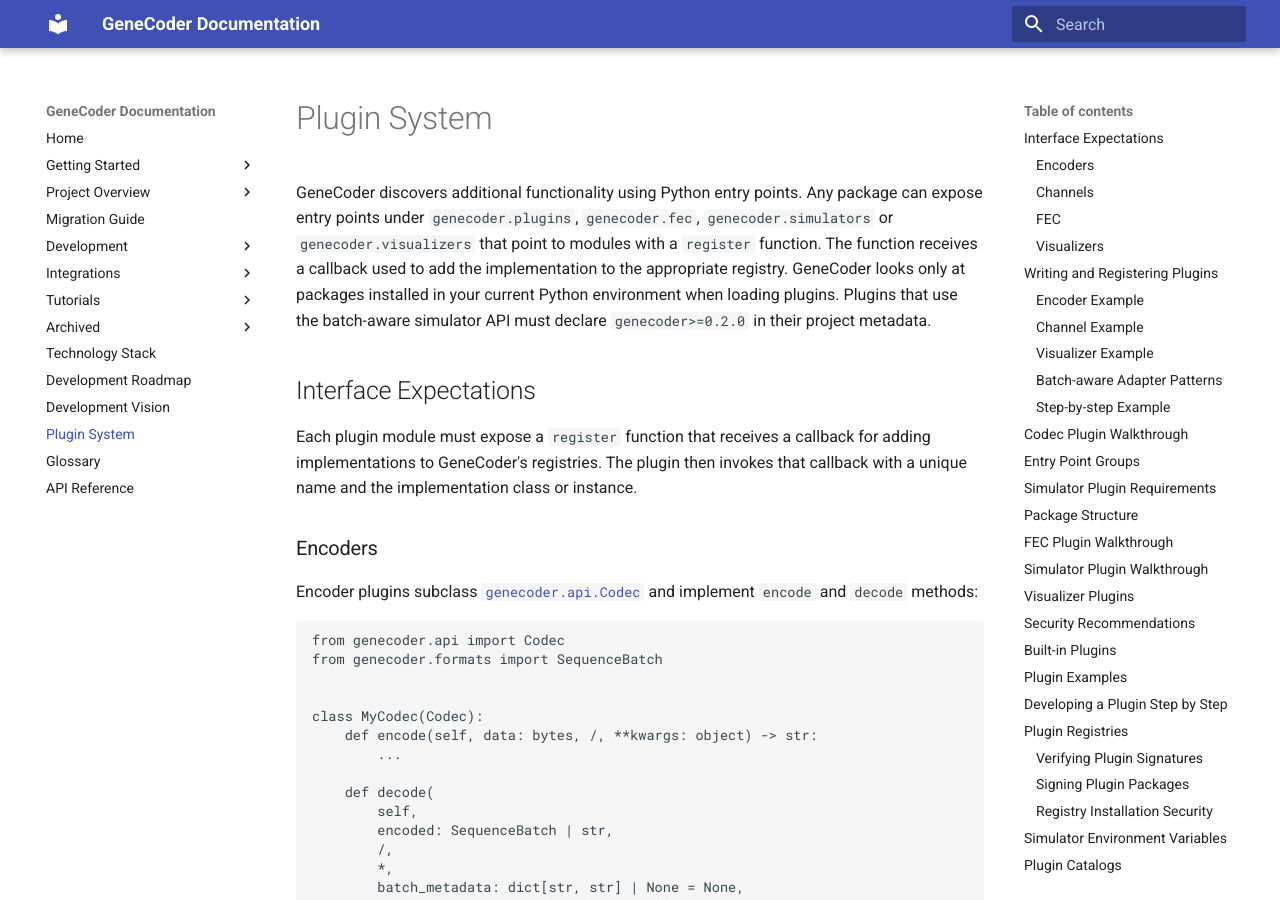
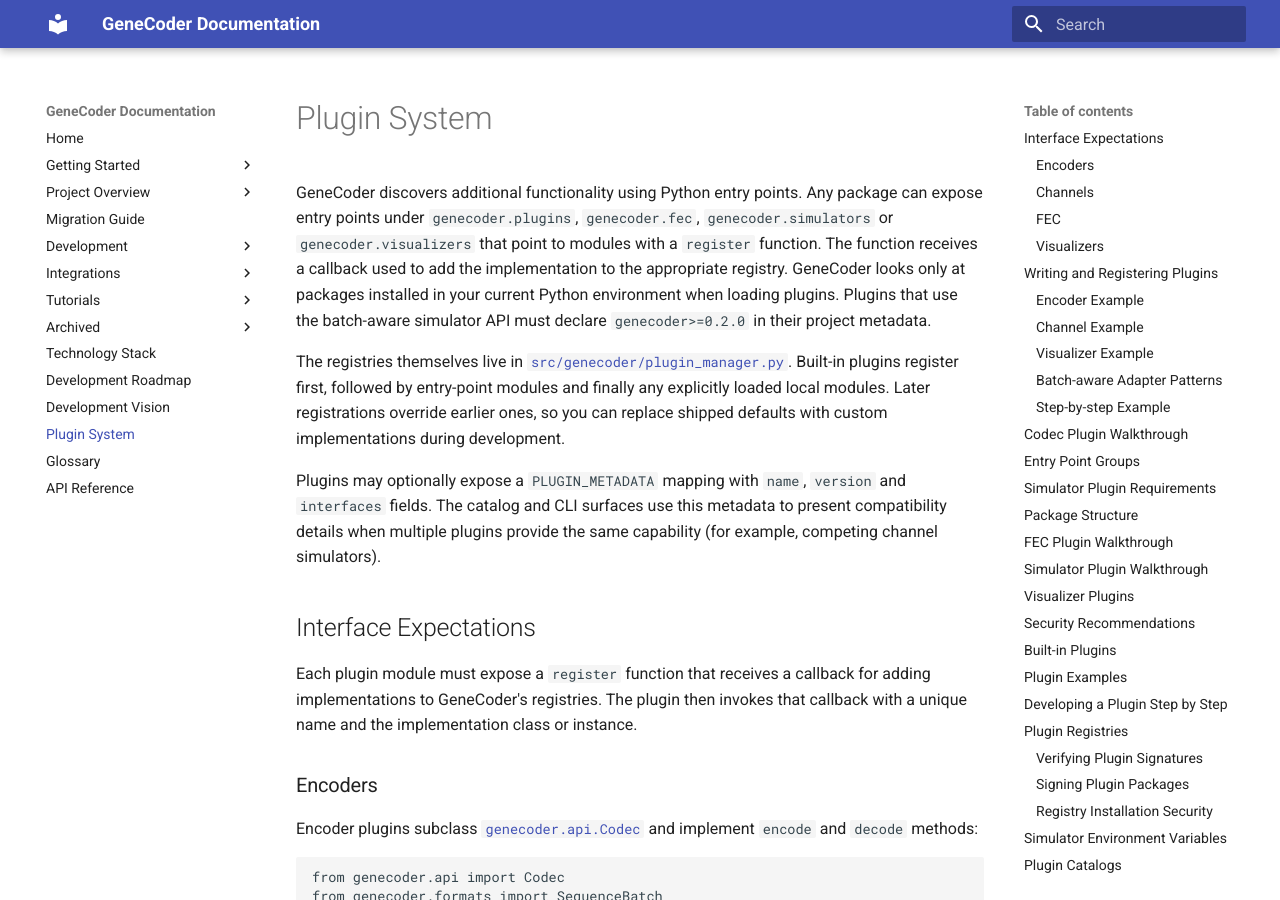
Before and after one commit to d0tTino/GeneCoder, an MkDocs documentation site: the page built from docs/plugins.md, in a window 1280 px wide and 900 px high. Built offline with MkDocs 1.6.1 and Material for MkDocs 9.7.7, drawn with Linux system fonts in a browser that asks for light colours.

Commit message:
Restore plugin guide content

```diff
--- a/docs/plugins.md
+++ b/docs/plugins.md
@@ -8,6 +8,17 @@ implementation to the appropriate registry. GeneCoder looks only at packages
 installed in your current Python environment when loading plugins. Plugins that
 use the batch-aware simulator API must declare `genecoder>=0.2.0` in their
 project metadata.
+
+The registries themselves live in [`src/genecoder/plugin_manager.py`](../src/genecoder/plugin_manager.py).
+Built-in plugins register first, followed by entry-point modules and finally
+any explicitly loaded local modules. Later registrations override earlier ones,
+so you can replace shipped defaults with custom implementations during
+development.
+
+Plugins may optionally expose a ``PLUGIN_METADATA`` mapping with ``name``,
+``version`` and ``interfaces`` fields. The catalog and CLI surfaces use this
+metadata to present compatibility details when multiple plugins provide the
+same capability (for example, competing channel simulators).
 
 ## Interface Expectations
 
```
Also changed, not shown: README.md (+1 -1 lines).
